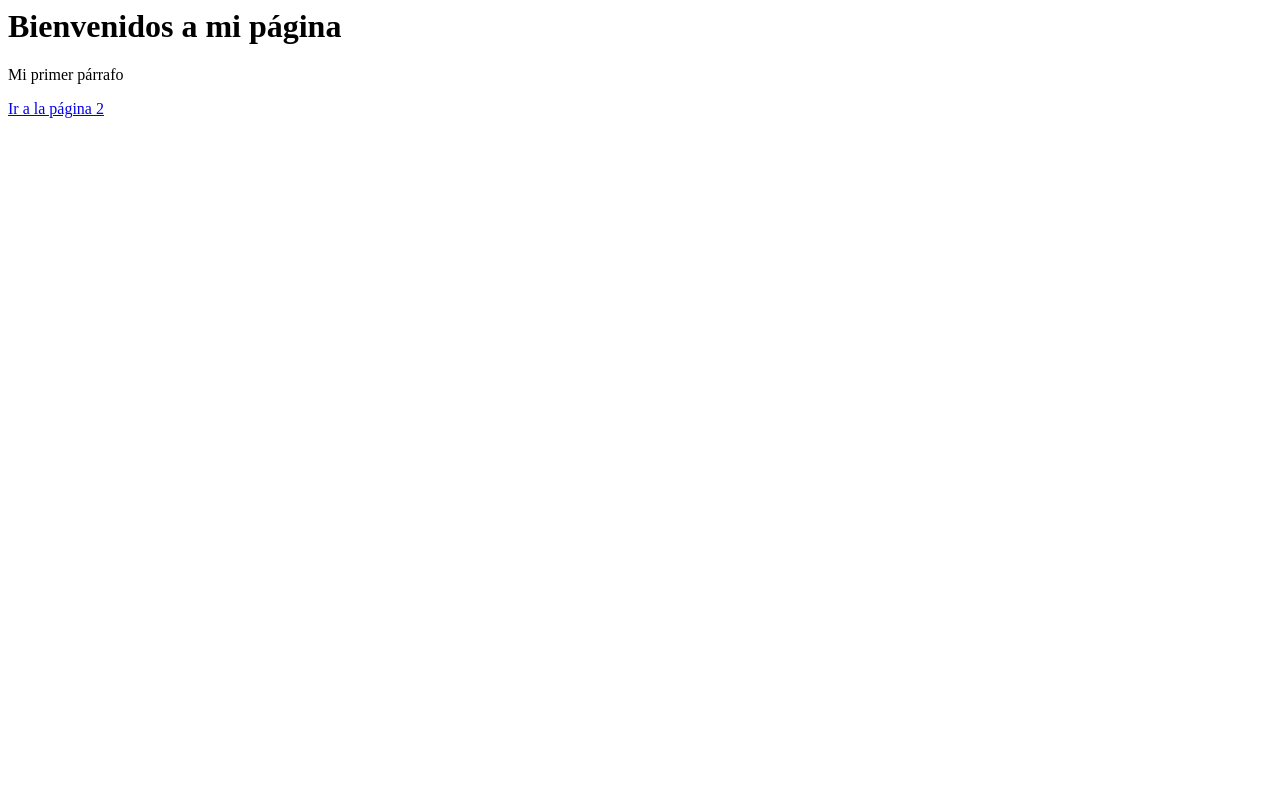
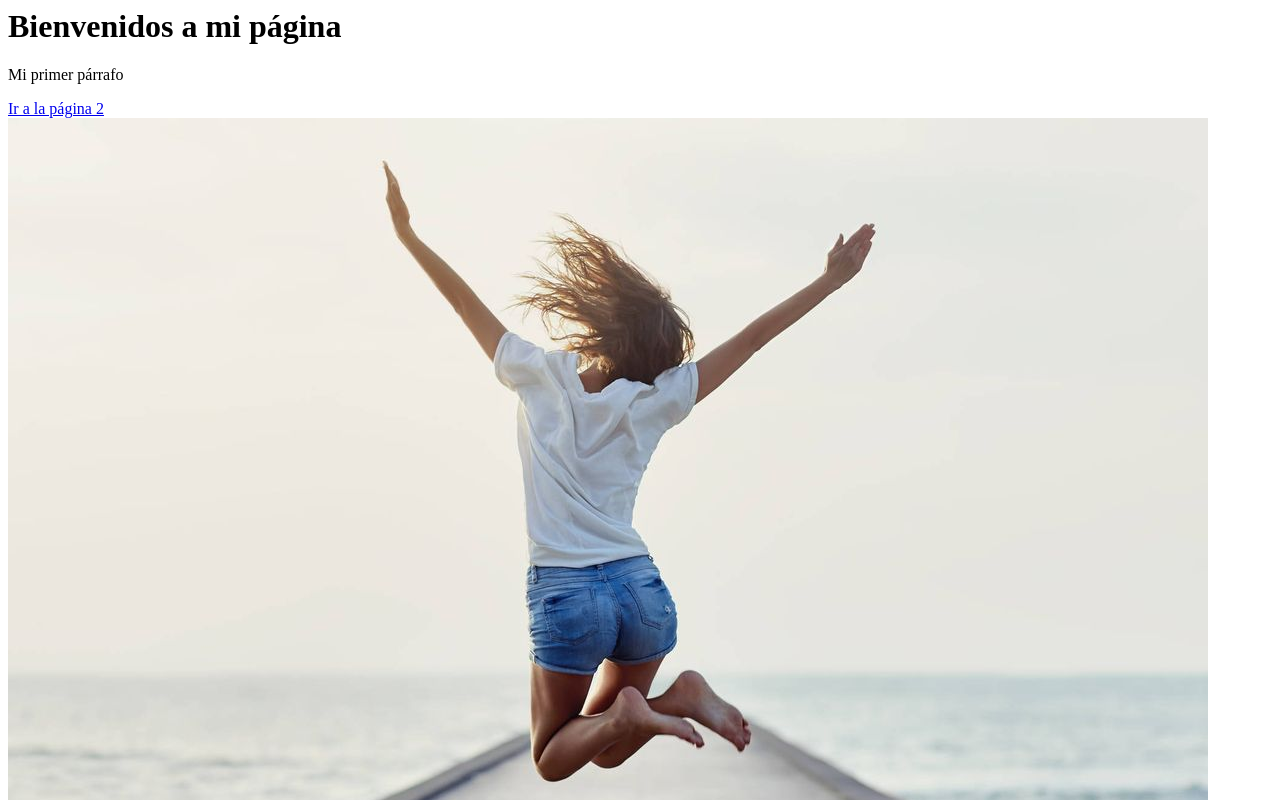
Before and after one commit to vgarcen/Noveno4, a plain HTML site: page index.html in a window 1280 px wide. Shown: the top 800 px of the page. Drawn offline with Linux system fonts and the light colour scheme.

Commit message:
Update index.html

```diff
--- a/index.html
+++ b/index.html
@@ -6,5 +6,6 @@
 <h1>Bienvenidos a mi página</h1>
 <p>Mi primer párrafo</p>
 <a href="Pagina2.html">Ir a la página 2</a>
+  <img src="img/felicidad.jpg" alt="Pintura geométrica">
 </body>
 </html>
```
